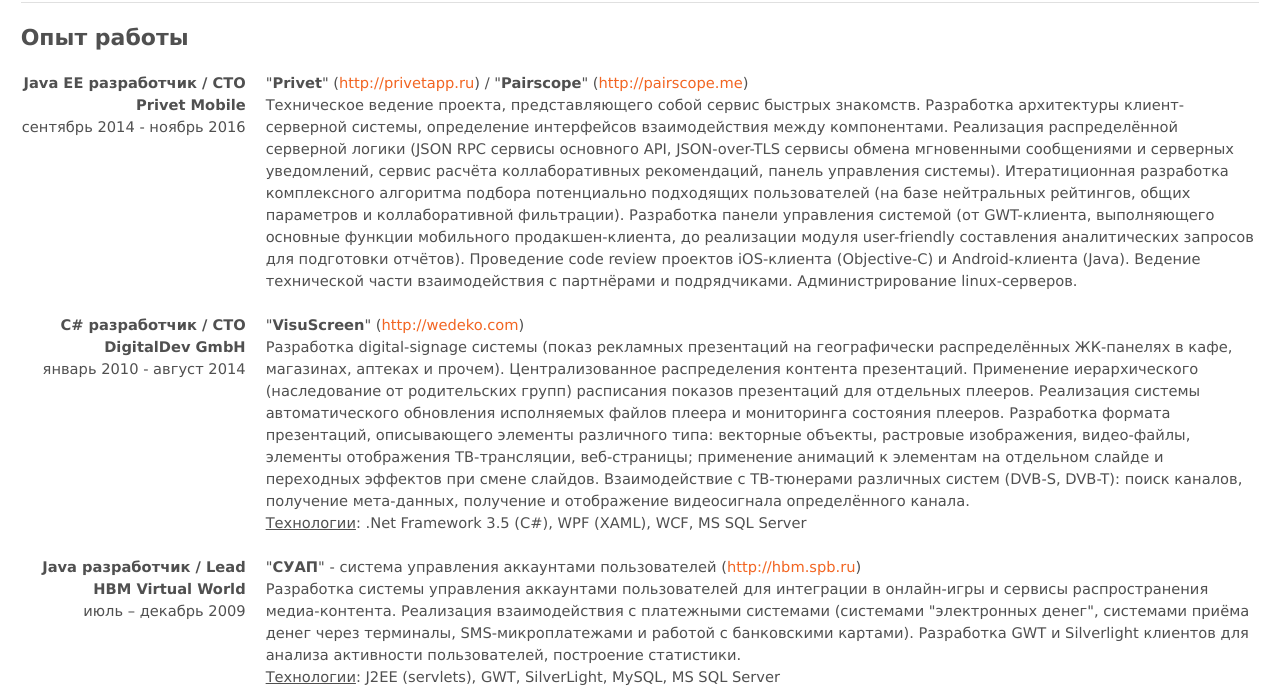
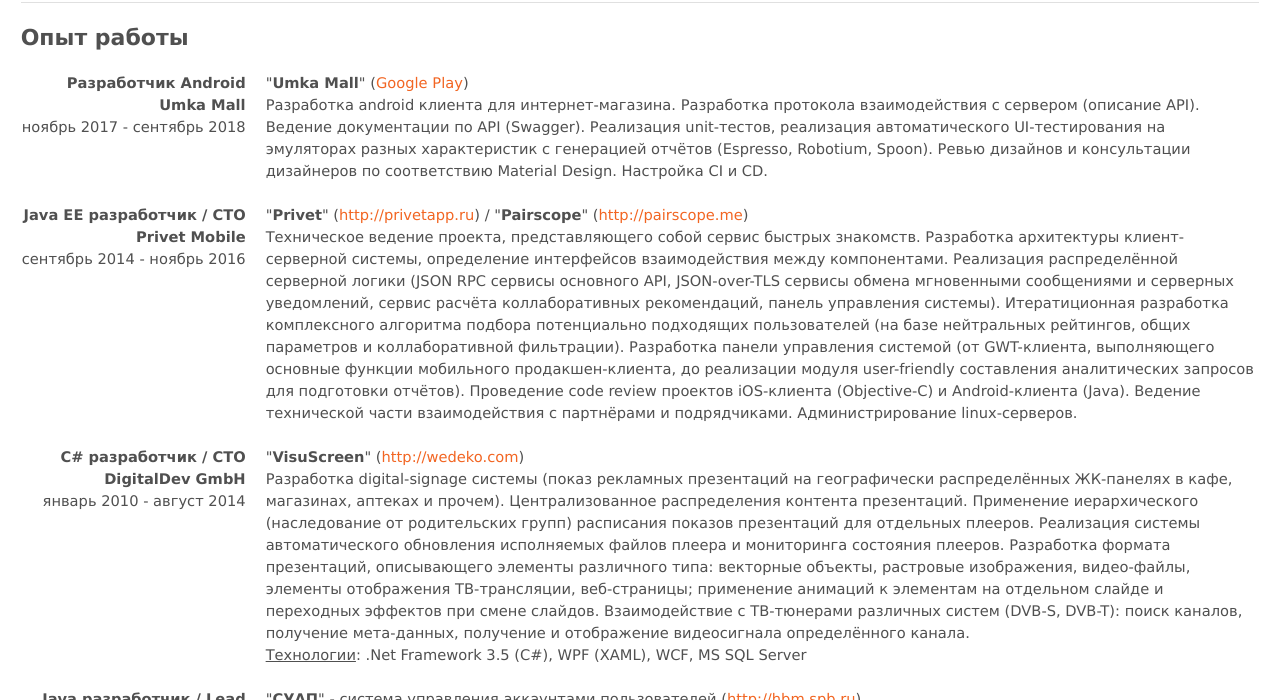
Before and after one commit to kholodovitch/com.kholodovitch, a plain HTML site: page index.html in a window 1280 px wide. Shown: the part 400-1100 px from the top of the page. Drawn offline with Linux system fonts and the light colour scheme.

Commit message:
Добавление информации о работе в Umka Mall.

```diff
--- a/index.html
+++ b/index.html
@@ -98,7 +98,7 @@
                                 desktop приложения (.Net: WPF, WinForms)<br />
                                 мобильные приложения (Android)<br />
                                 <span style="white-space: nowrap">инженер, СПб ГУАП (ex-ЛИАП)</span><br />
-                                32 года<span class="bday" style="display: none">1984-11-23</span><br />
+                                34 года<span class="bday" style="display: none">1984-11-23</span><br />
                                 <br />
                                 <a href="mailto:kholodovitch@gmail.com" class="email">kholodovitch@gmail.com</a><br />
                                 <a href="skype:spbAngel" class="nickname">spbAngel</a><br />
@@ -112,6 +112,15 @@
 -->
                     <div id="experience">
                         <h2>Опыт работы</h2>
+                        <div class="exp_col_title">
+                            <b>Разработчик Android<br />
+                                Umka Mall<br />
+                            </b>ноябрь 2017 - сентябрь 2018
+                        </div>
+                        <div class="exp_col_desc">
+                            "<b>Umka Mall</b>" (<a target="_new" href="https://play.google.com/store/apps/details?id=ru.umkamall">Google Play</a>)<br />
+Разработка android клиента для интернет-магазина. Разработка протокола взаимодействия с сервером (описание API). Ведение документации по API (Swagger). Реализация unit-тестов, реализация автоматического UI-тестирования на эмуляторах разных характеристик с генерацией отчётов (Espresso, Robotium, Spoon). Ревью дизайнов и консультации дизайнеров по соответствию Material Design. Настройка CI и CD.<br />
+                        </div><br />
                         <div class="exp_col_title">
                             <b>Java EE разработчик / CTO<br />
                                 Privet Mobile<br />
```
